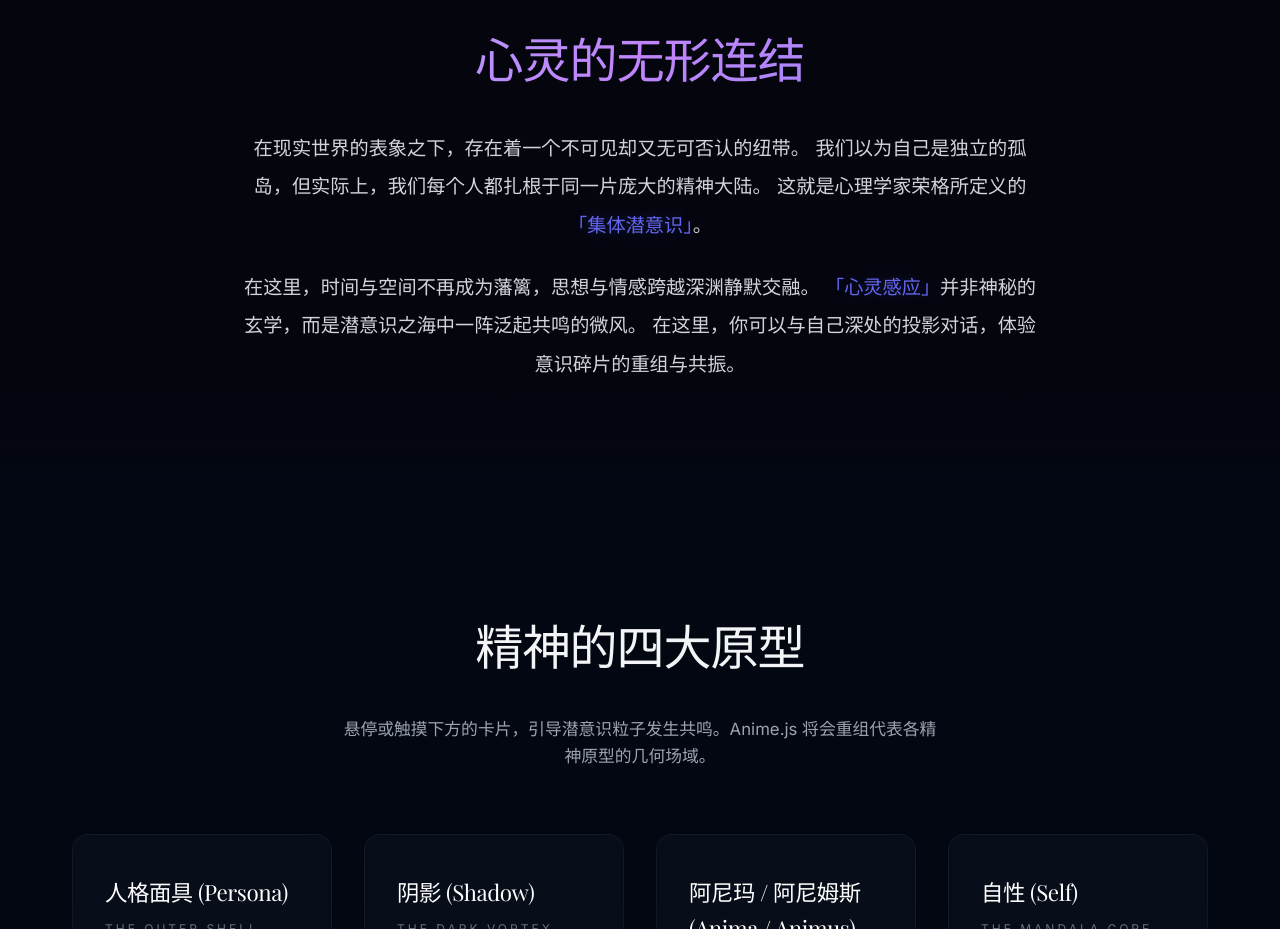
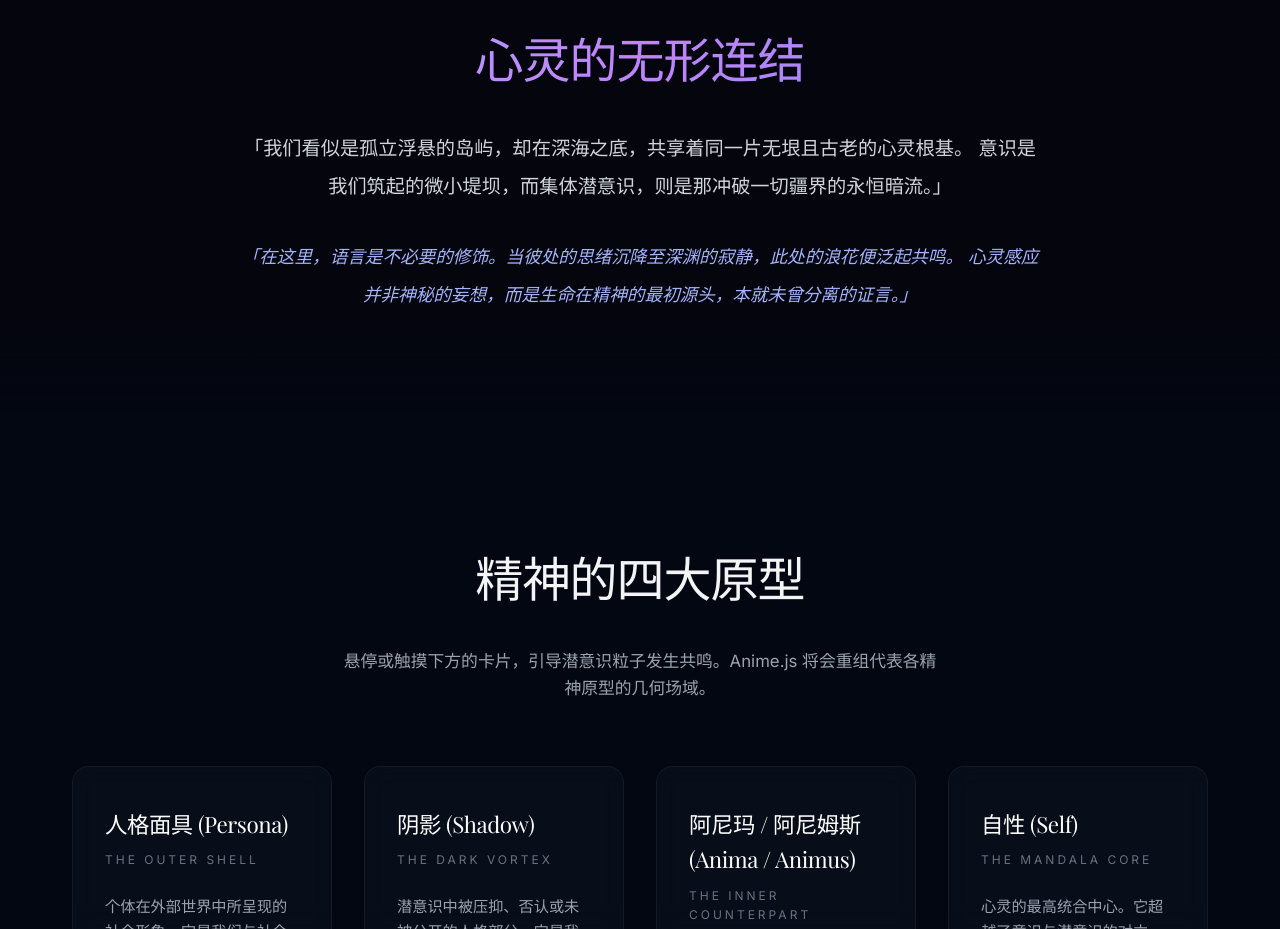
Before and after one commit to yelon-L/resonance, a SvelteKit app: page / in a window 1280 px wide. Shown: the part 940-1869 px from the top of the page. Built offline with nearby package versions, Linux system fonts and the light colour scheme; a web font is replaced by a local one.

Commit message:
style: refine introduction quote and optimize package.json build script to run offline

```diff
--- a/package.json
+++ b/package.json
@@ -5,7 +5,7 @@
 	"type": "module",
 	"scripts": {
 		"dev": "vite dev",
-		"build": "wrangler types --check && vite build",
+		"build": "vite build",
 		"preview": "wrangler dev .svelte-kit/cloudflare/_worker.js --port 4173",
 		"prepare": "svelte-kit sync || echo ''",
 		"check": "wrangler types --check && svelte-kit sync && svelte-check --tsconfig ./tsconfig.json",
--- a/src/routes/+page.svelte
+++ b/src/routes/+page.svelte
@@ -673,11 +673,7 @@
 		color: #d1d5db;
 	}
 
-	.highlight {
-		font-weight: 500;
-		color: var(--accent-indigo);
-		text-shadow: 0 0 15px rgba(99, 102, 241, 0.3);
-	}
+
 
 	.archetypes-section {
 		padding: 8rem 0;
@@ -930,14 +926,12 @@
 			<h2 class="section-title text-gradient">心灵的无形连结</h2>
 			<div class="intro-text">
 				<p>
-					在现实世界的表象之下，存在着一个不可见却又无可否认的纽带。
-					我们以为自己是独立的孤岛，但实际上，我们每个人都扎根于同一片庞大的精神大陆。
-					这就是心理学家荣格所定义的<span class="highlight">「集体潜意识」</span>。
+					「我们看似是孤立浮悬的岛屿，却在深海之底，共享着同一片无垠且古老的心灵根基。
+					意识是我们筑起的微小堤坝，而集体潜意识，则是那冲破一切疆界的永恒暗流。」
 				</p>
-				<p style="margin-top: 1.5rem;">
-					在这里，时间与空间不再成为藩篱，思想与情感跨越深渊静默交融。
-					<span class="highlight">「心灵感应」</span>并非神秘的玄学，而是潜意识之海中一阵泛起共鸣的微风。
-					在这里，你可以与自己深处的投影对话，体验意识碎片的重组与共振。
+				<p style="margin-top: 2rem; font-size: 1.1rem; line-height: 2.2; color: #a5b4fc; font-style: italic;">
+					「在这里，语言是不必要的修饰。当彼处的思绪沉降至深渊的寂静，此处的浪花便泛起共鸣。
+					心灵感应并非神秘的妄想，而是生命在精神的最初源头，本就未曾分离的证言。」
 				</p>
 			</div>
 		</div>
```
